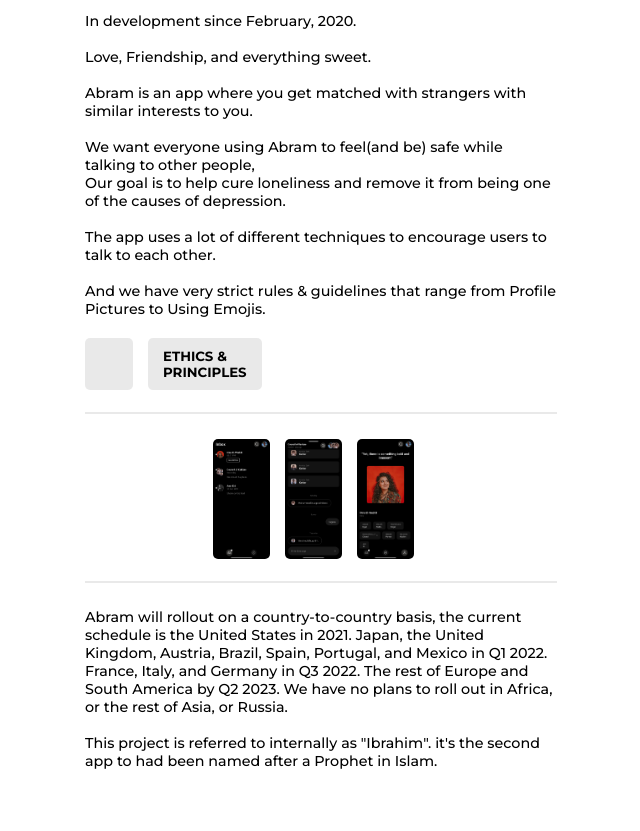
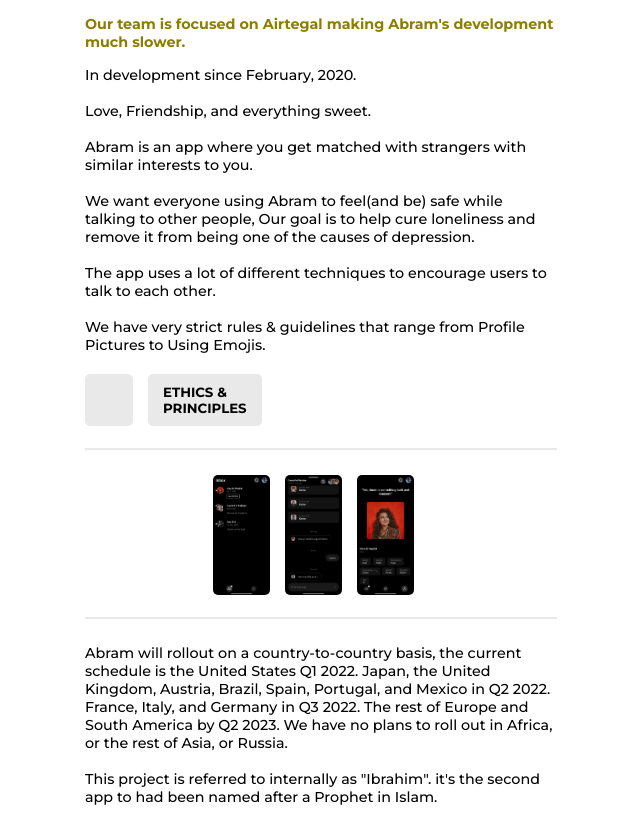
Before and after one commit to hpj/herpproject.com, a website: page src/abram/index.pug in a window 1280 px wide. Shown: the part 568-1399 px from the top of the page, without its empty margins (358-998 px from the left). Before the commit the page ends 1363 px from the top, so only its background shows below. Drawn offline with nearby package versions, Linux system fonts and the light colour scheme; files that its build step writes are made by us from their sources.

Commit message:
status updates

```diff
--- a/src/abram/index.pug
+++ b/src/abram/index.pug
@@ -62,6 +62,8 @@
         .project.badges
           img(src='https://codecov.io/gh/hpj/Abram/branch/development/graph/badge.svg?token=J6HRUQ2VTR' alt='Frontend Code Coverage' title='Frontend Coverage')
         p Coming Soon.
+        br
+        p Our team is focused on Airtegal making Abram's development much slower.
       .project.info
         p In development since February, 2020.
         br
@@ -70,11 +72,11 @@
         p Abram is an app where you get matched with strangers with similar interests to you.
         br
         p We want everyone using Abram to feel(and be) safe while talking to other people,
-        p Our goal is to help cure loneliness and remove it from being one of the causes of depression.
+          | Our goal is to help cure loneliness and remove it from being one of the causes of depression.
         br
         p The app uses a lot of different techniques to encourage users to talk to each other.
         br
-        p And we have very strict rules & guidelines that range from Profile Pictures to Using Emojis.
+        p We have very strict rules & guidelines that range from Profile Pictures to Using Emojis.
         .project.links
           a.project.link(href='https://www.facebook.com/UseAbram')
             +icon('facebook')
@@ -97,7 +99,7 @@
         hr
         br
         p
-          | Abram will rollout on a country-to-country basis, the current schedule is the United States in 2021. Japan, the United Kingdom, Austria, Brazil, Spain, Portugal, and Mexico in Q1 2022. France, Italy, and Germany in Q3 2022. The rest of Europe and South America by Q2 2023.
+          | Abram will rollout on a country-to-country basis, the current schedule is the United States Q1 2022. Japan, the United Kingdom, Austria, Brazil, Spain, Portugal, and Mexico in Q2 2022. France, Italy, and Germany in Q3 2022. The rest of Europe and South America by Q2 2023.
           | We have no plans to roll out in Africa, or the rest of Asia, or Russia.
         br
         p
--- a/src/airtegal/index.pug
+++ b/src/airtegal/index.pug
@@ -65,9 +65,8 @@
           img(src='https://api.netlify.com/api/v1/badges/152b2532-f304-4f4f-b4b3-51dacc63dd42/deploy-status' alt='Website Last Build Status' title='Website Status')
           img(src='https://codecov.io/gh/hpj/Airtegal/branch/development/graph/badge.svg?token=REYXUTWCPO' alt='Frontend Code Coverage' title='Frontend Coverage')
           img(src='https://codecov.io/gh/hpj/airtegal-backend/branch/development/graph/badge.svg?token=XM8OWLHBV6' alt='Backend Code Coverage' title='Backend Coverage')
+        p Coming soon to the United States.
         p The app is in a Public Beta (Available only in Egypt).
-        p Next update will be around September.
-        p Coming soon to the United States.
       .project.info
         p In development since July, 2019.
         p First released on January 6, 2020.
```
